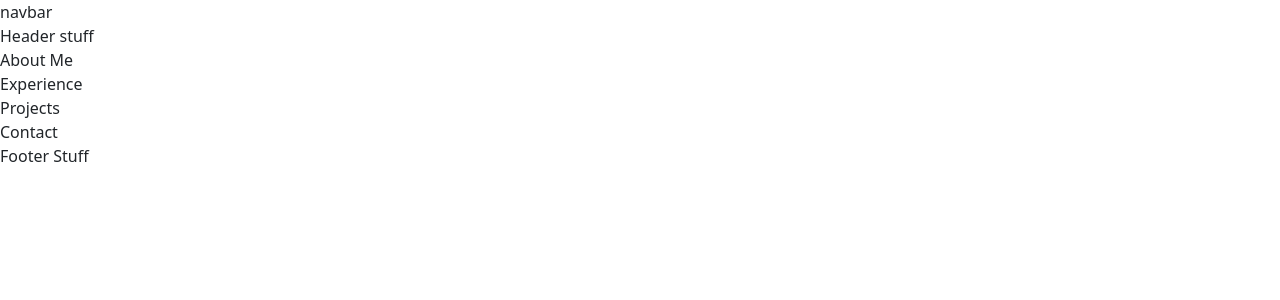
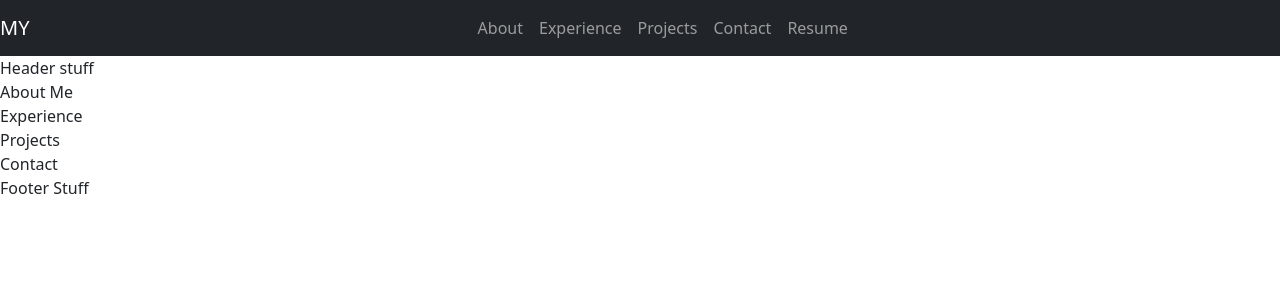
Before and after one commit to miricayancey2025/PortfolioWeb, an Angular app: page / in a window 1280 px wide. Shown: the top 300 px of the page. Built offline with nearby package versions, Linux system fonts and the light colour scheme.

Commit message:
Added navigation basics

```diff
--- a/src/app/app.component.html
+++ b/src/app/app.component.html
@@ -1,6 +1,32 @@
     <!-- Navigation -->
-    <nav>
-        navbar
+    <nav class="navbar navbar-expand-sm sticky-top bg-dark navbar-dark">
+        <a class="navbar-brand" id="brand" href="#">MY</a>
+
+        <!-- Navbar toggler button -->
+        <button class="navbar-toggler" type="button" data-bs-toggle="collapse" data-bs-target="#navbarTog" aria-controls="navbarTog" aria-expanded="false" aria-label="Toggle navigation bar">
+            <span class="navbar-toggler-icon"></span>
+        </button>
+
+        <!-- Navbar Menu -->
+        <div class="collapse navbar-collapse justify-content-center" id="navbarTog">
+            <ul class="navbar-nav">
+                <li class="nav-item">
+                    <a class="nav-link" href="#">About</a>
+                </li>
+                <li class="nav-item">
+                    <a class="nav-link" href="#">Experience</a>
+                </li>
+                <li class="nav-item">
+                    <a class="nav-link" href="#">Projects</a>
+                </li>
+                <li class="nav-item">
+                    <a class="nav-link" href="#">Contact</a>
+                </li>
+                <li class="nav-item">
+                    <a class="nav-link" href="#">Resume</a>
+                </li>
+            </ul>
+        </div>
     </nav>
 
     <!-- Header -->
```
